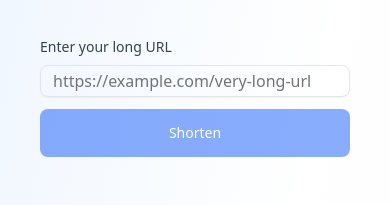
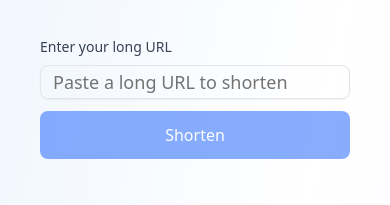
Before and after one commit to imsurajj/Linkly, a Next.js app: page / in a window 390 px wide. Shown: the part 215-420 px from the top of the page. Built offline with nearby package versions, Linux system fonts and the light colour scheme.

Commit message:
Updated Input

```diff
--- a/src/components/URLShortener.tsx
+++ b/src/components/URLShortener.tsx
@@ -99,16 +99,16 @@ export default function URLShortener() {
             <Input
               id="url"
               type="url"
-              placeholder="https://example.com/very-long-url"
+              placeholder="Paste a long URL to shorten"
               value={url}
               onChange={(e) => setUrl(e.target.value)}
-              className="flex-1 h-12 text-base"
+              className="flex-1 h-24 sm:h-12 text-lg sm:text-sm"
               disabled={loading}
             />
              <Button
                type="submit"
                disabled={loading || !url.trim()}
-               className="h-12 px-8 bg-blue-600 hover:bg-blue-700 text-white font-medium"
+               className="h-12 sm:h-12 px-6 sm:px-8 bg-blue-600 hover:bg-blue-700 text-white font-medium text-base sm:text-sm"
              >
                {loading ? (
                  <div className="flex items-center gap-2">
```
